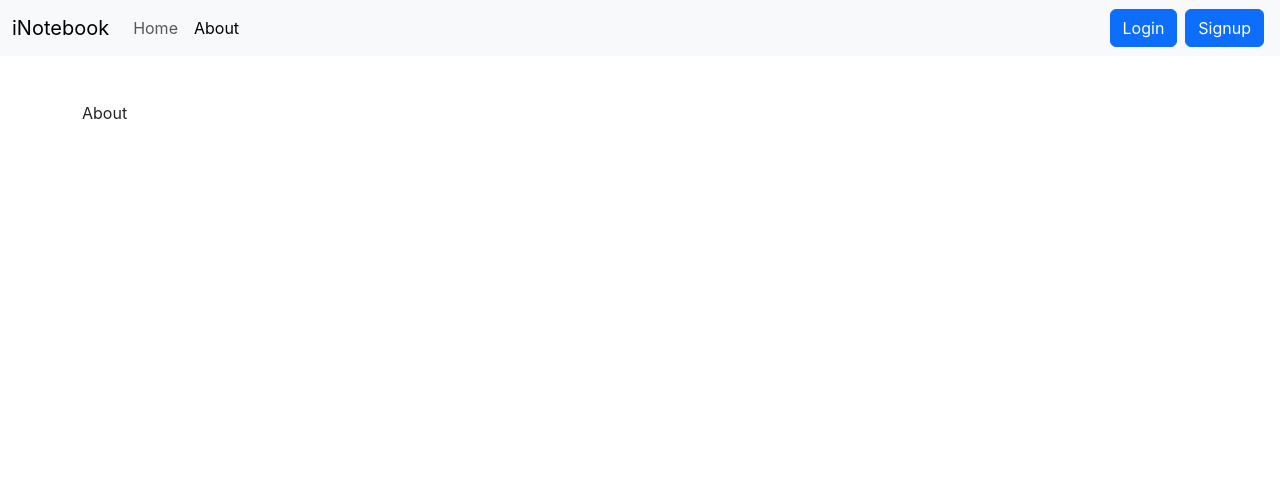
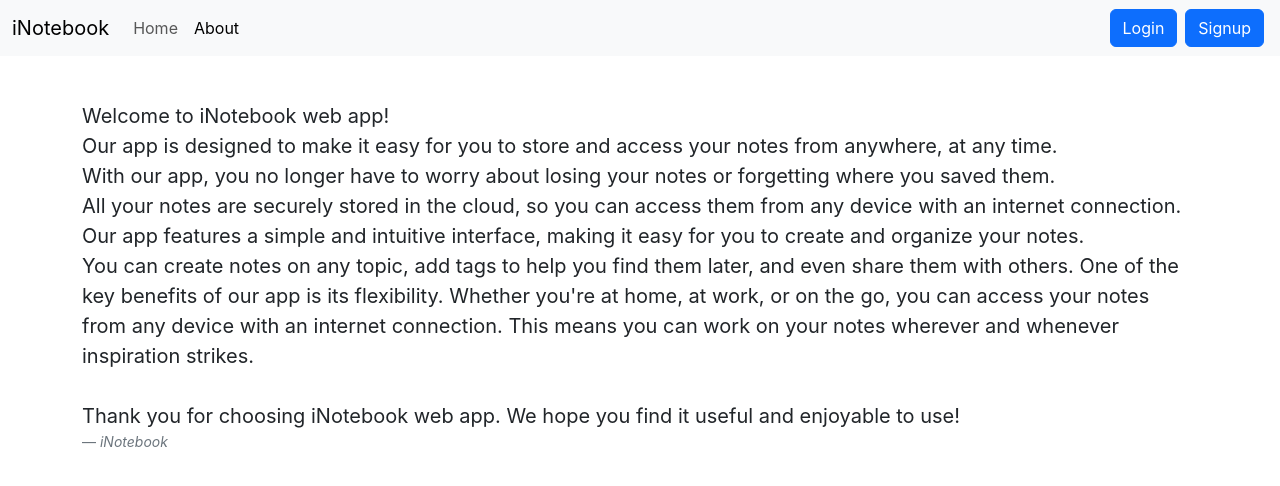
Before and after one commit to JassiSingh08/Noteskeep, a React (Create React App) app: page /about in a window 1280 px wide. Shown: the top 486 px of the page. Built offline with nearby package versions, Linux system fonts and the light colour scheme.

Commit message:
About section

```diff
--- a/src/components/About.js
+++ b/src/components/About.js
@@ -1,9 +1,37 @@
-import React from 'react'
+import React from "react";
 
 const About = () => {
   return (
-    <div>About</div>
-  )
-}
+    <figure>
+      <blockquote class="blockquote">
+        <p>
+          Welcome to iNotebook web app!
+          <br />
+          Our app is designed to make it easy for you to store and access your
+          notes from anywhere, at any time. <br /> With our app, you no longer
+          have to worry about losing your notes or forgetting where you saved
+          them. <br />
+          All your notes are securely stored in the cloud, so you can access
+          them from any device with an internet connection. Our app features a
+          simple and intuitive interface, making it easy for you to create and
+          organize your notes.
+          <br />
+          You can create notes on any topic, add tags to help you find them
+          later, and even share them with others. One of the key benefits of our
+          app is its flexibility. Whether you're at home, at work, or on the go,
+          you can access your notes from any device with an internet connection.
+          This means you can work on your notes wherever and whenever
+          inspiration strikes. <br />
+          <br />
+          Thank you for choosing iNotebook web app. We hope you find it useful
+          and enjoyable to use!
+        </p>
+      </blockquote>
+      <figcaption class="blockquote-footer">
+       <cite title="Source Title">iNotebook</cite>
+      </figcaption>
+    </figure>
+  );
+};
 
-export default About
+export default About;
```
